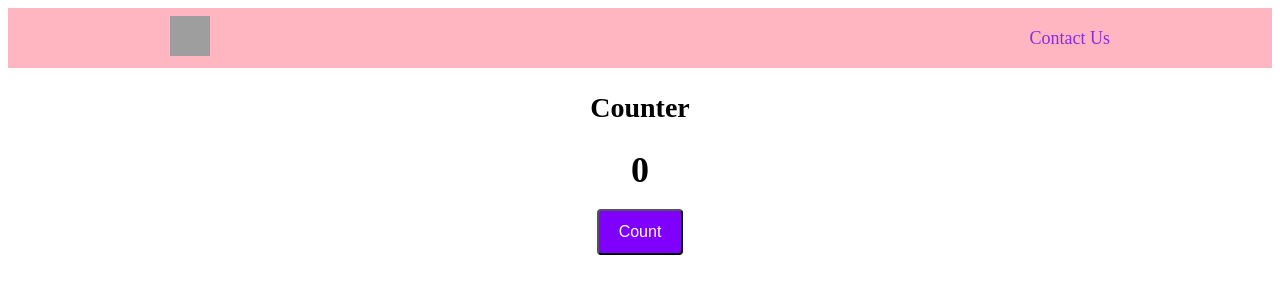
After one commit to raoshah/first-flask, a Flask app: page /count in a window 1280 px wide. The commit adds this page. Shown: the top 300 px of the page. Run offline with Flask 2, Linux system fonts and the light colour scheme; grey boxes are pictures that could not be loaded.

Commit message:
added count app for test js

```diff
--- a/app.py
+++ b/app.py
@@ -21,6 +21,10 @@ def greeter():
 	flash("Hi " + str(request.form['name_input']) + ", great to see you!")
 	return render_template("hello.html")
 
+@app.route("/count")
+def count():
+  return render_template("count.html")
+
 
 if __name__=='__main__':
   app.run(host='0.0.0.0', debug=True)
--- /dev/null
+++ b/templates/count.html
@@ -0,0 +1,29 @@
+{% extends 'layout.html' %}
+
+{% block body %}
+<div>
+ <h2>Counter</h2>
+    <h1>0</h1>
+  <div class="btn-container">
+    <button class="count" >Count</button>
+
+</div>
+<script>
+let counter = 0;
+        function count() {
+            counter++;
+            document.querySelector('h1').innerHTML = counter;
+
+            if (counter % 20 === 0){
+                alert(`Count is Now ${counter}`);
+            }
+        }
+
+        document.addEventListener('DOMContentLoaded', function() {
+
+            document.querySelector('button').onclick = count;
+
+        });
+
+</script>
+{% endblock %}
--- a/templates/index.html
+++ b/templates/index.html
@@ -4,6 +4,7 @@
 <br>
 <a href="/hello" class="btn">Greet app</a>
 
+<a href="/count" class="btn">Count</a>
 <h1> About Flask </h1>
 <p>
   Flask ek open-source Python web framework hai, jo web applications aur APIs develop karne ke liye use kiya jata hai. Flask ka use scalable aur maintainable web applications develop karne ke liye kiya jata hai.
--- a/templates/layout.html
+++ b/templates/layout.html
@@ -61,6 +61,7 @@ a:hover {
 }
 
 h1 {
+  text-align: center;
   font-size: 36px;
   font-weight: 700;
   line-height: 1.2;
@@ -68,6 +69,7 @@ h1 {
 }
 
 h2 {
+  text-align: center;
   font-size: 28px;
   font-weight: 600;
   line-height: 1.2;
@@ -133,6 +135,26 @@ label {
   background-color: #45a049;
 }
 
+.count {
+  font-size: 24px;
+  margin-top: 10px;
+  display: inline-block;
+  background-color: #7f00ff;
+  color: white;
+  padding: 12px 20px;
+  text-align: center;
+  text-decoration: none;
+  font-size: 16px;
+  border-radius: 4px;
+  cursor: pointer;
+}
+    .btn-container {
+      display: flex;
+      justify-content: center;
+      align-items: center;
+      height: 30px;
+
+    }
   </style>
 </head>
 <body>
```
